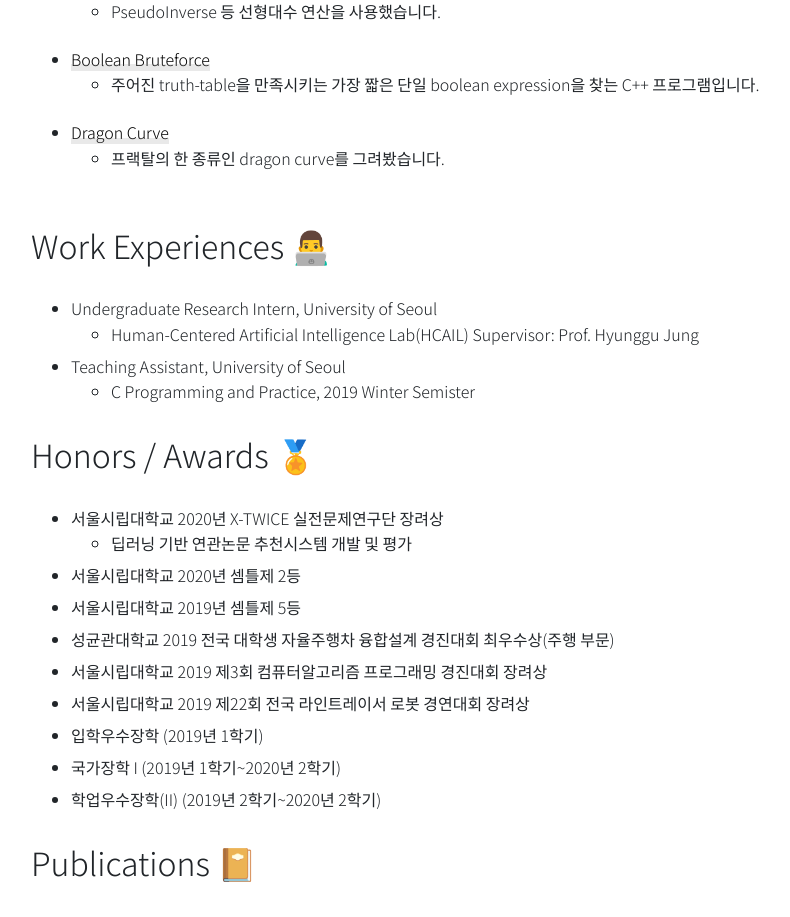
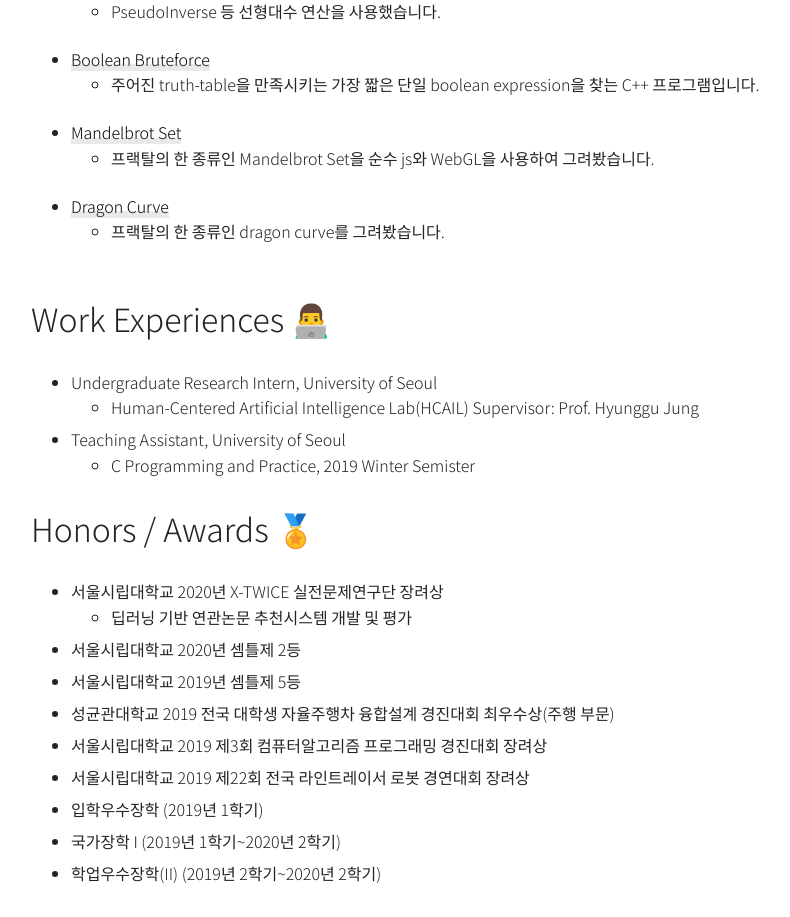
Before and after one commit to unknownpgr/unknownpgr.github.io, a React (Create React App) app in the folder frontend/: page /about in a window 1280 px wide. Shown: the part 1443-2360 px from the top of the page, without its empty margins (193-983 px from the left). Built offline with nearby package versions, Linux system fonts and the light colour scheme.

Commit message:
[frontend]Add Mandelbrot set

```diff
--- a/frontend/src/components/AboutPage/AboutPage.js
+++ b/frontend/src/components/AboutPage/AboutPage.js
@@ -132,6 +132,13 @@ function AboutPage(props) {
           '주어진 truth-table을 만족시키는 가장 짧은 단일 boolean expression을 찾는 C++ 프로그램입니다.'
         ]} />
       <ProjectItem
+        link='https://github.com/unknownpgr/fractal-js'
+        title='Mandelbrot Set'
+        descriptions={[
+          '프랙탈의 한 종류인 Mandelbrot Set을 순수 js와 WebGL을 사용하여 그려봤습니다.'
+        ]}
+      />
+      <ProjectItem
         link='https://github.com/unknownpgr/dragon-curve'
         title='Dragon Curve'
         descriptions={[
```
